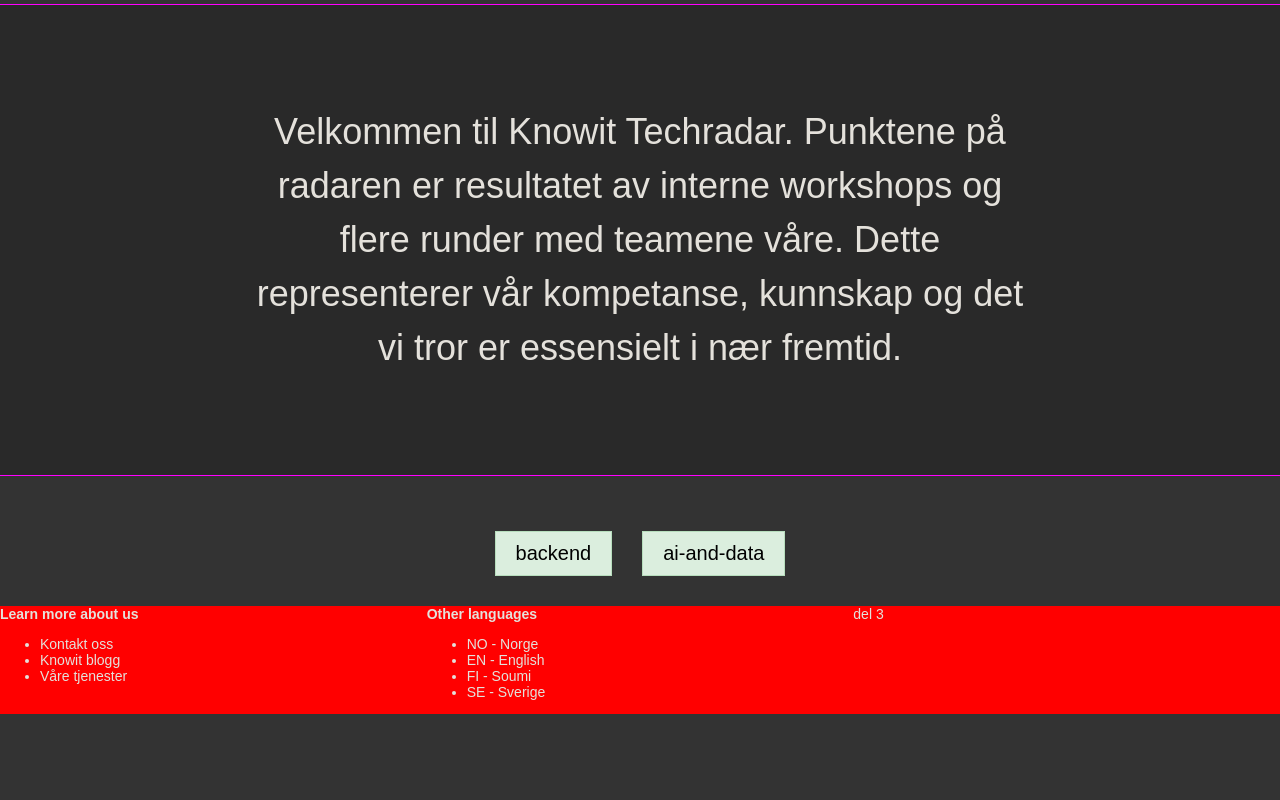
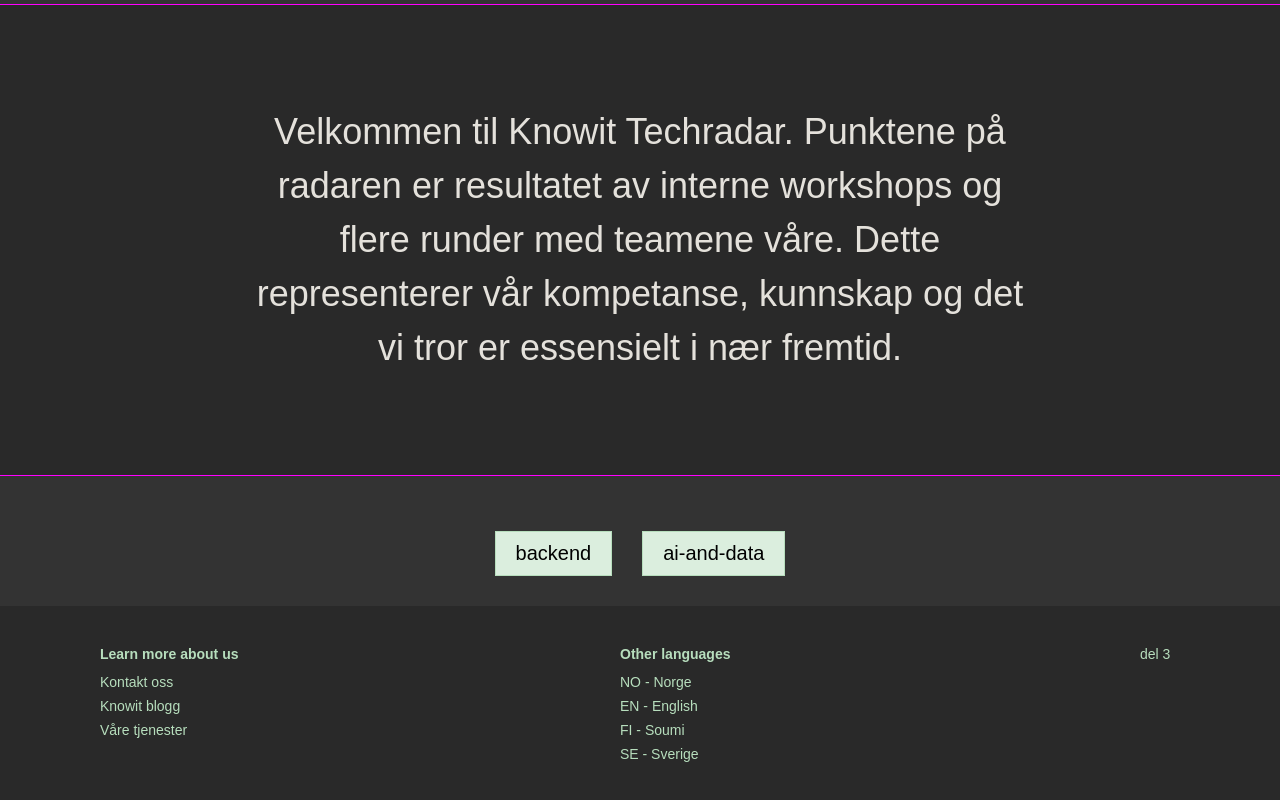
Before and after one commit to knowit/teknologiradar, a Next.js app in the folder frontend/: page / in a window 1280 px wide. Shown: the part 276-1076 px from the top of the page. Before the commit the page ends 990 px from the top, so only its background shows below. Built offline with nearby package versions, Linux system fonts and the light colour scheme.

Commit message:
#29: more styling and adjust for smaller screens

```diff
--- a/frontend/components/FooterComponent/Footer.module.css
+++ b/frontend/components/FooterComponent/Footer.module.css
@@ -1,5 +1,37 @@
 .footer {
-  background-color: red;
   display: grid;
-  grid-template: auto/ 1fr 1fr 1fr;
+  grid-template: auto/ 1fr 1fr 40px;
+  padding: 40px 10rem;
+  gap: 10px;
+  color: var(--color-green1);
+  background-color: var(--color-fg);
 }
+
+.footer a {
+  color: var(--color-green1);
+}
+
+.footer a:hover {
+  color: var(--color-green2);
+}
+
+.footer li {
+  margin-bottom: 8px;
+}
+
+.footer > div {
+  display: flex;
+  flex-direction: column;
+}
+
+.footer ul {
+  padding: 0;
+  margin: 12px 0 0;
+  list-style: none;
+}
+
+@media screen and (max-width: 768px) {
+  .footer {
+    grid-template: auto/ 1fr;
+  }
+}
```
